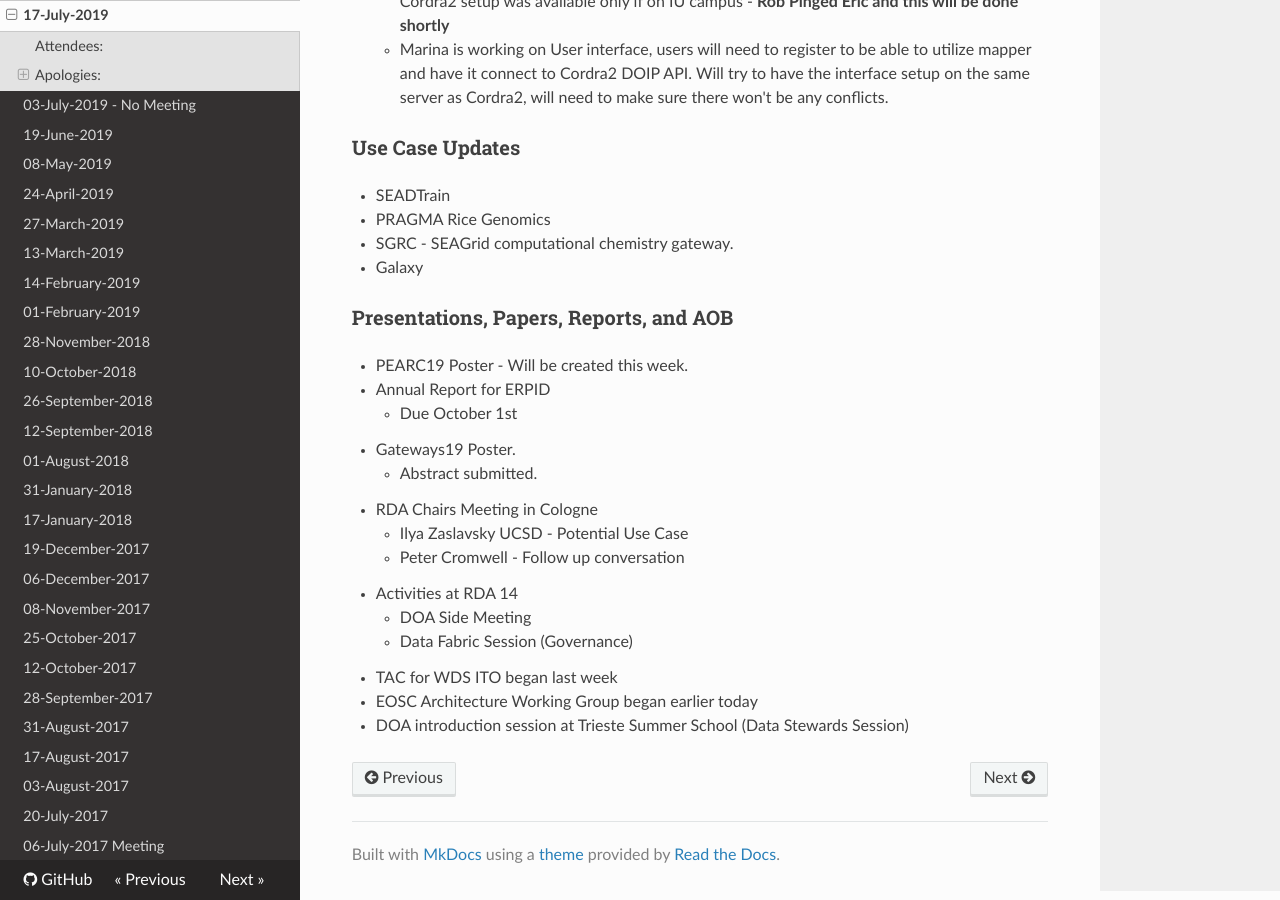
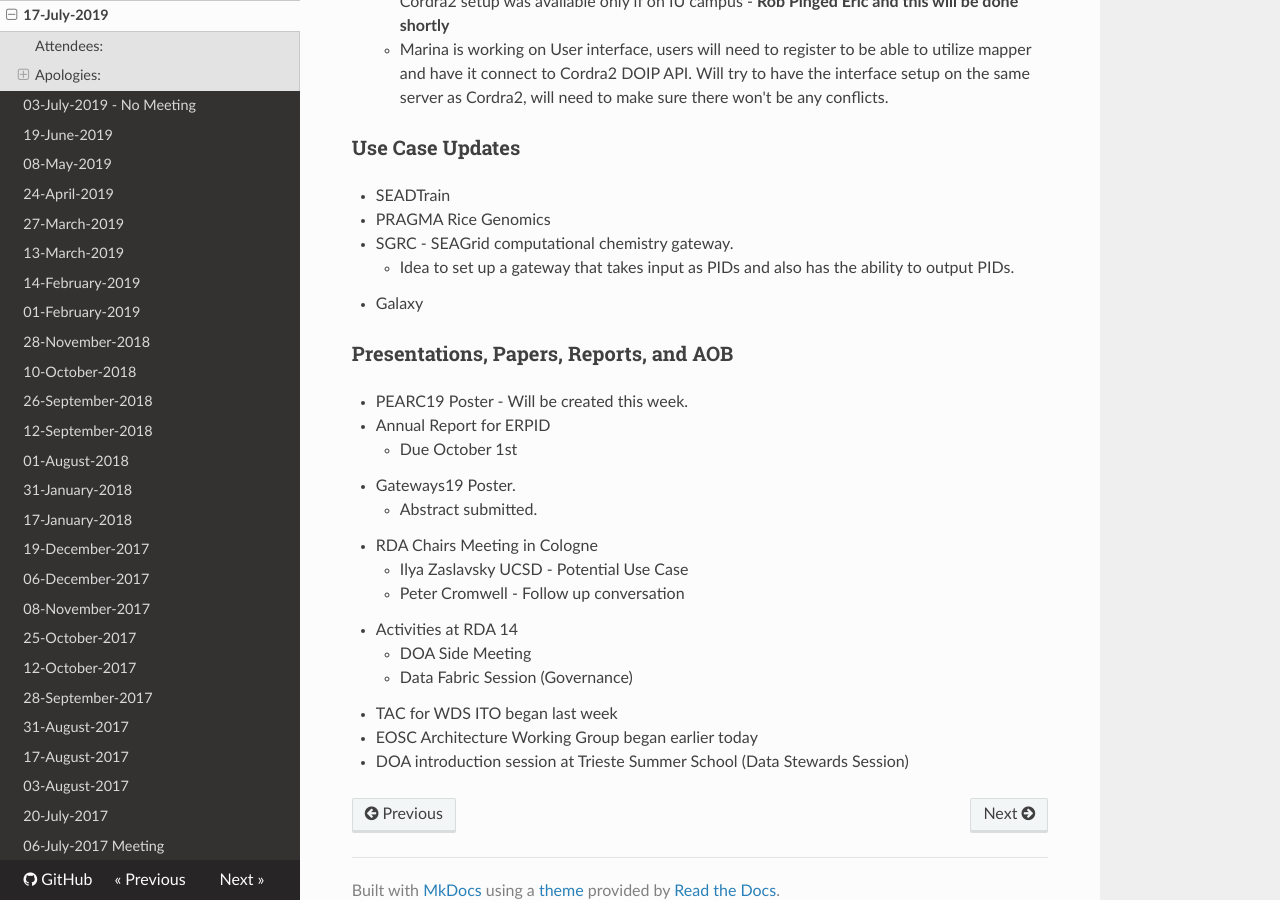
Before and after one commit to rpidproject/rpid, an MkDocs documentation site: the page built from docs/17-July-2019.md, in a window 1280 px wide and 900 px high, scrolled down 524 px. Built offline with MkDocs 1.6.1, drawn with Linux system fonts in a browser that asks for light colours; nearby versions of some CDN libraries; old or Windows-style settings are respelled for this version of MkDocs.

Commit message:
Update 17-July-2019.md

```diff
--- a/docs/17-July-2019.md
+++ b/docs/17-July-2019.md
@@ -19,6 +19,7 @@
    * SEADTrain
    * PRAGMA Rice Genomics
    * SGRC - SEAGrid computational chemistry gateway.
+      * Idea to set up a gateway that takes input as PIDs and also has the ability to output PIDs.
    * Galaxy
 
 ### Presentations, Papers, Reports, and AOB
```
